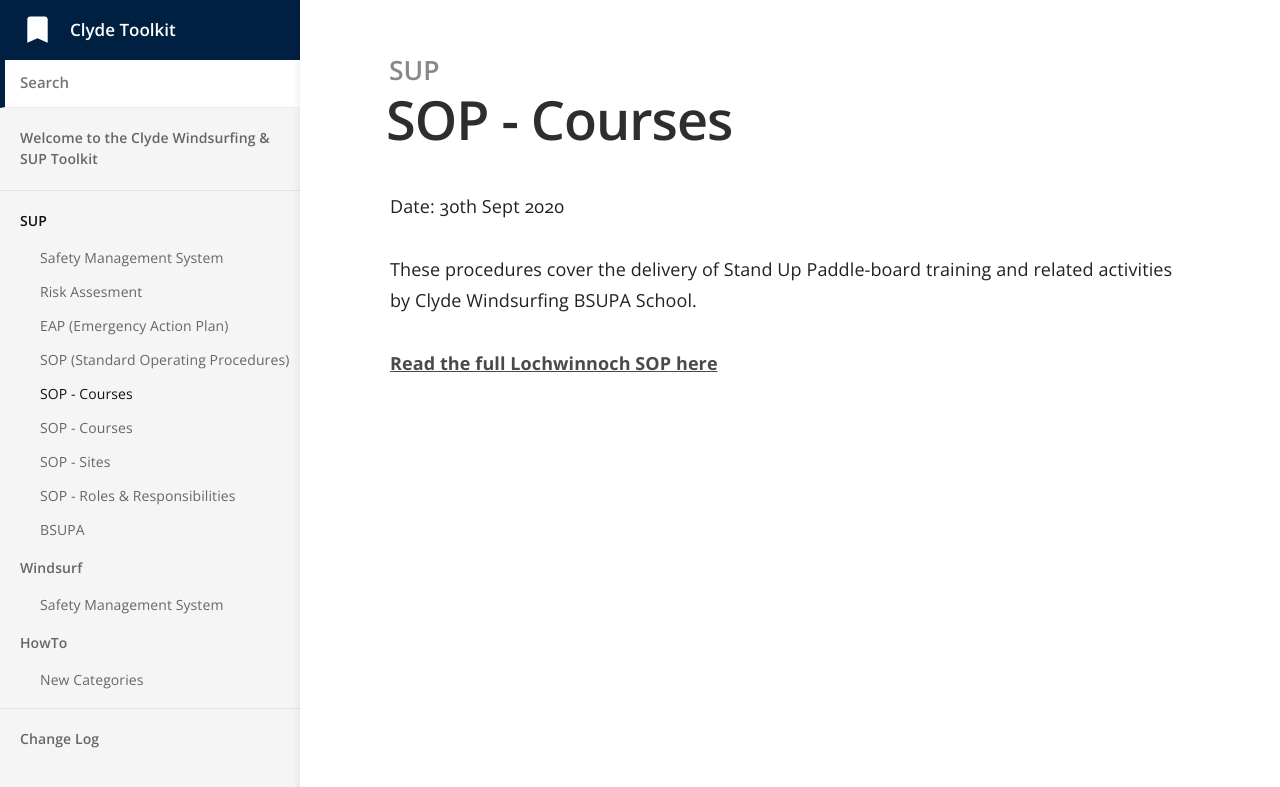
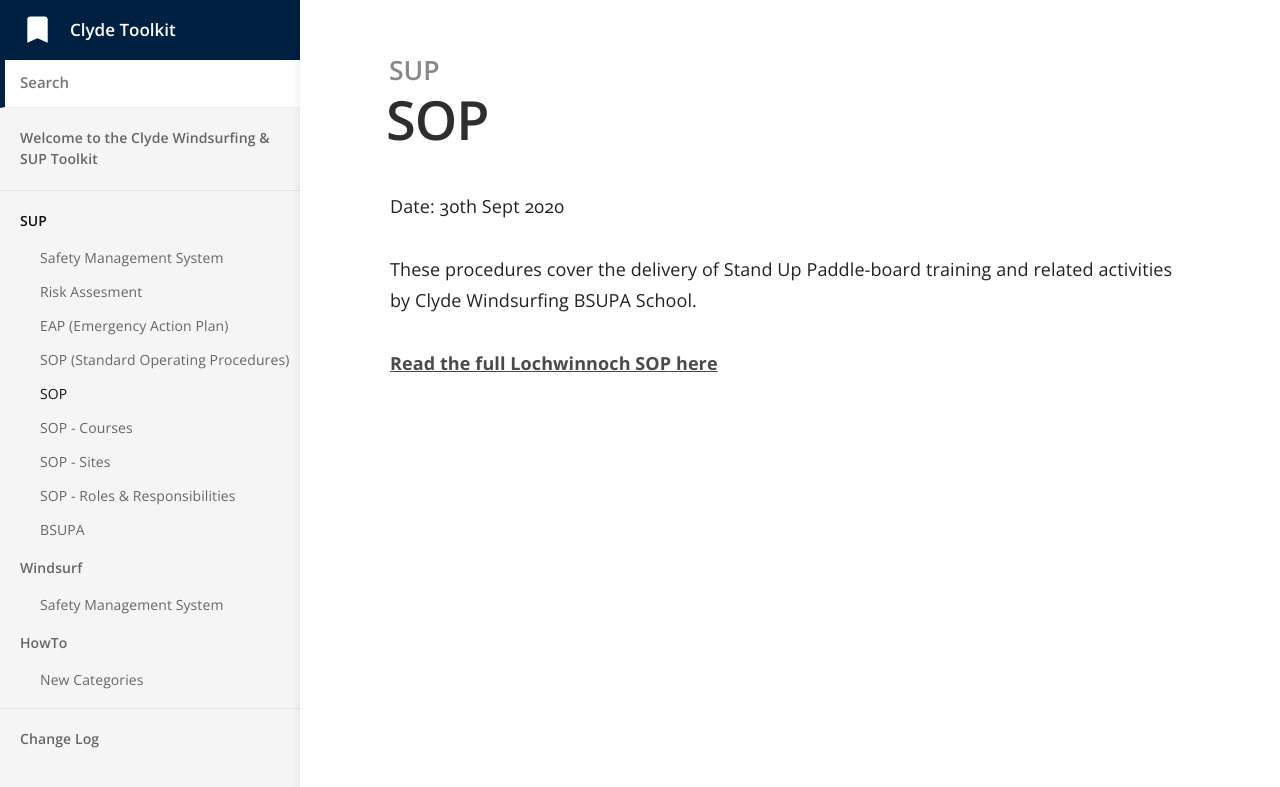
Before and after one commit to numbat70/clyde, a Jekyll site: the page built from _docs/Content/05-SUP_SOP_Overview.md, in a window 1280 px wide. Shown: the top 787 px of the page. Built offline with Jekyll 4.4.1, drawn with Linux system fonts in a browser that asks for light colours.

Commit message:
Update 05-SUP_SOP_Overview.md
mk

```diff
--- a/_docs/Content/05-SUP_SOP_Overview.md
+++ b/_docs/Content/05-SUP_SOP_Overview.md
@@ -1,7 +1,7 @@
 ---
-title: SOP - Courses
+title: SOP
 category: SUP
-order: 6
+order: 5
 ---
 Date: 30th Sept 2020
 
```
